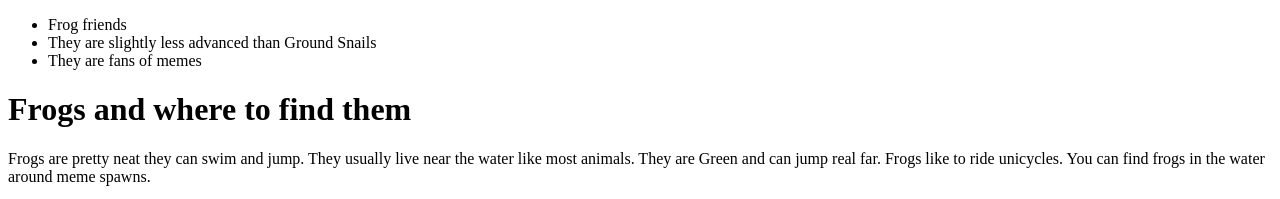
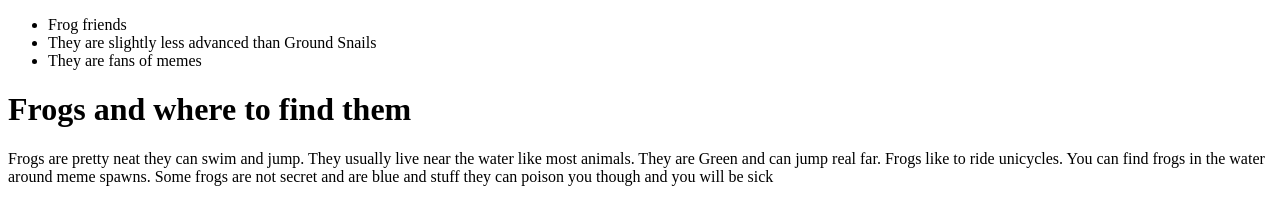
Before and after one commit to senorcactus/CACTUS, a plain HTML site: page index.html in a window 1280 px wide. Shown: the top 199 px of the page. Drawn offline with Linux system fonts and the light colour scheme.

Commit message:
Update index.html

```diff
--- a/index.html
+++ b/index.html
@@ -31,7 +31,8 @@
          <h1>Frogs and where to find them</h1>
 
  <p>Frogs are pretty neat they can swim and jump. They usually live near the water like most animals. They are Green and can jump real far. Frogs like to ride unicycles.
-      You can find frogs in the water around meme spawns.   </p>
+      You can find frogs in the water around meme spawns. Some frogs are not secret and are blue and stuff they can poison you though
+      and you will be sick</p>
       <img src="https://i.ytimg.com/vi/nytzHVEHLLs/hqdefault.jpg">
       <img src="https://img.buzzfeed.com/buzzfeed-static/static/2015-10/27/19/enhanced/webdr04/enhanced-31908-1445988908-1.jpg">
 
```
